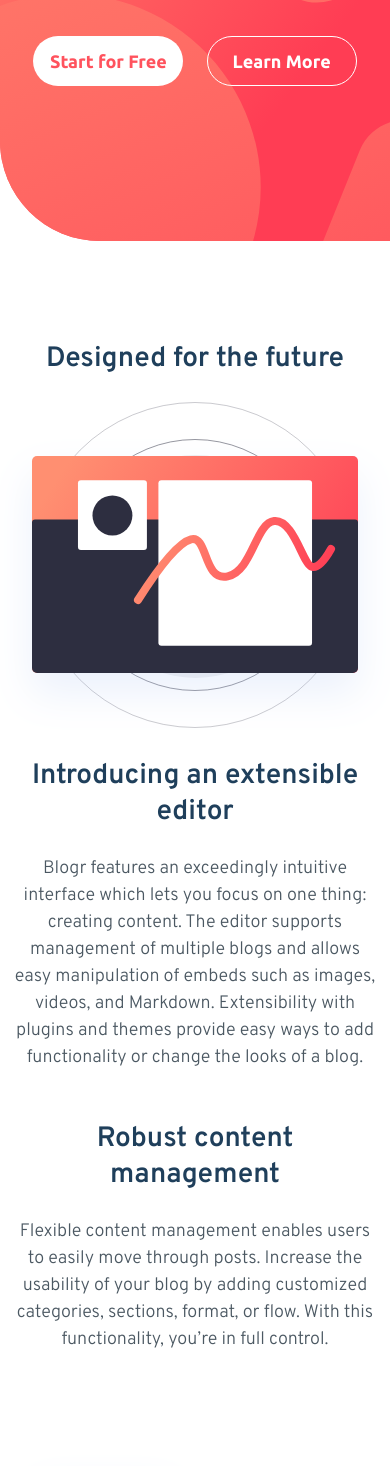
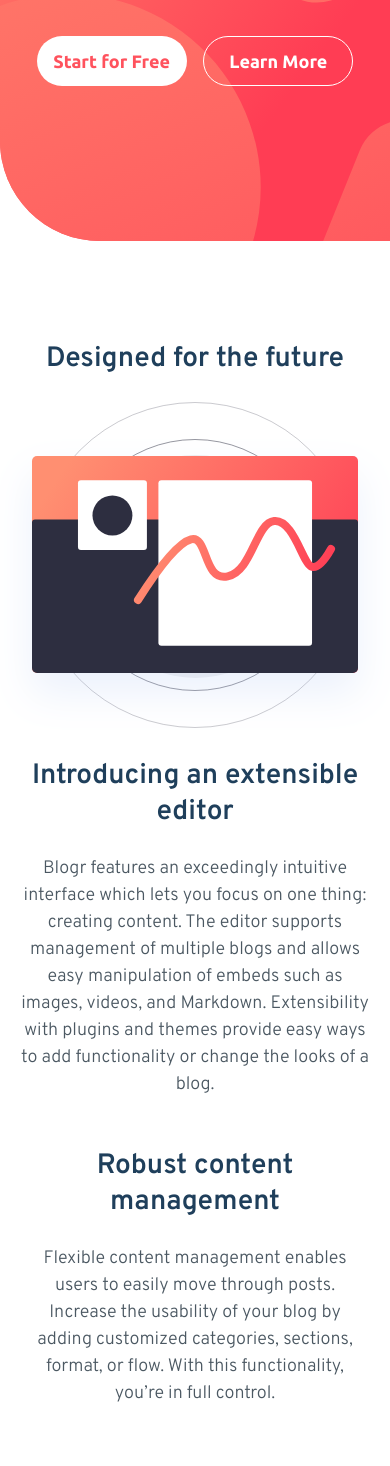
Before and after one commit to rizky-pm/fm_blogr-landing-page, a plain HTML site: page index.html in a window 390 px wide. Shown: the part 359-1825 px from the top of the page. Drawn offline with nearby package versions, Linux system fonts and the light colour scheme.

Commit message:
Revert "Fixed padding in header and second section on mobile view too cramped"
This reverts commit 50cd1d2b01771aa57af38193e3305fcc5b01386a.

```diff
--- a/app/scss/_designed.scss
+++ b/app/scss/_designed.scss
@@ -4,7 +4,7 @@
     justify-content: center;
     align-items: center;
     text-align: center;
-    padding: 100px 10px;
+    padding: 100px 20px;
     // background-color: yellowgreen;
 
     &__img {
--- a/app/scss/_header.scss
+++ b/app/scss/_header.scss
@@ -15,7 +15,7 @@ header {
     display: flex;
     flex-direction: column;
     text-align: center;
-    padding: 40px 10px;
+    padding: 40px 20px;
 
     &__nav {
         display: flex;
```
Also changed, not shown: app/scss/styles.css.
